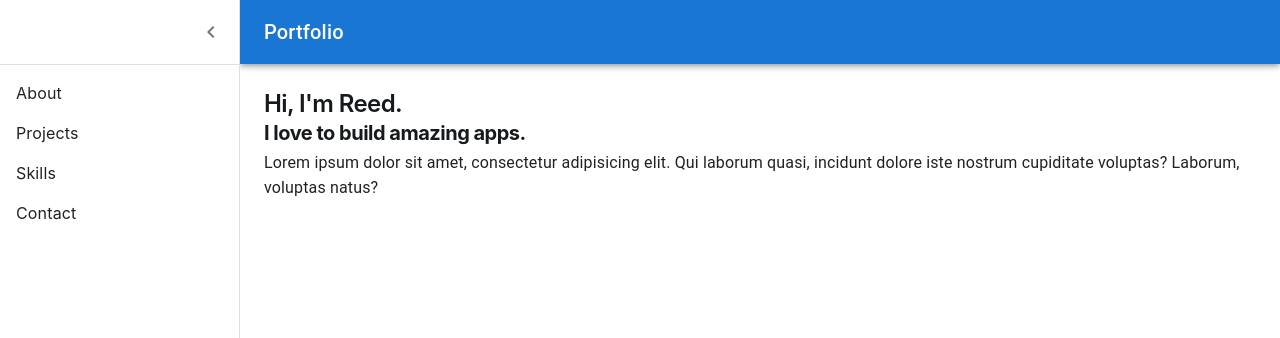
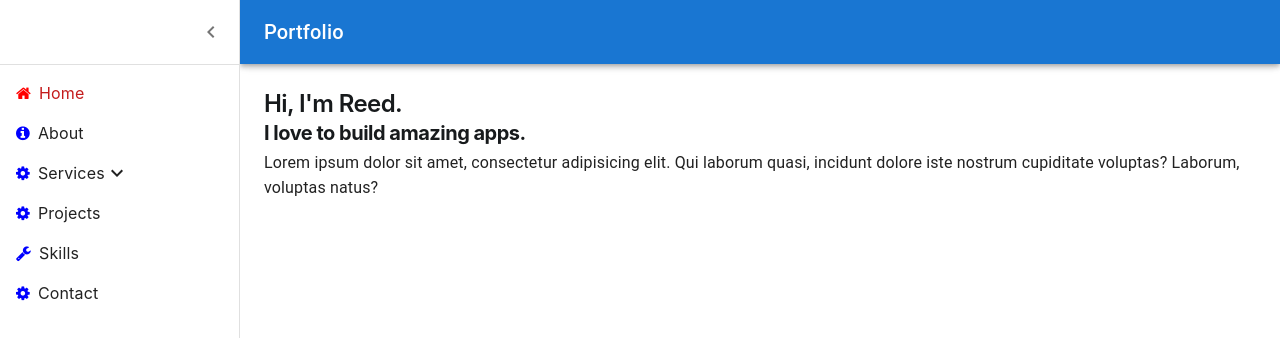
Before and after one commit to keeba/portfolio, a React (Create React App) app: page / in a window 1280 px wide. Shown: the top 338 px of the page. Built offline with nearby package versions, Linux system fonts and the light colour scheme.

Commit message:
nested routes

```diff
--- a/public/index.html
+++ b/public/index.html
@@ -15,6 +15,7 @@
       user's mobile device or desktop. See https://developers.google.com/web/fundamentals/web-app-manifest/
     -->
     <link rel="manifest" href="%PUBLIC_URL%/manifest.json" />
+    <link rel="stylesheet" href="https://cdnjs.cloudflare.com/ajax/libs/font-awesome/4.7.0/css/font-awesome.min.css">
     <!--
       Notice the use of %PUBLIC_URL% in the tags above.
       It will be replaced with the URL of the `public` folder during the build.
--- /dev/null
+++ b/src/components/route.js
@@ -0,0 +1,21 @@
+import { Link as RouterLink } from 'react-router-dom';
+import Link from '@mui/joy/Link';
+import ListItemButton from '@mui/material/ListItemButton';
+import ExpandLess from '@mui/icons-material/ExpandLess';
+import ExpandMore from '@mui/icons-material/ExpandMore';
+
+export default function Route({route, open, pathName, handleClick}) {
+    const getTabColor = (path) => {
+        return path == pathName ? 'danger' : 'info';
+    }
+    const getIconColor = (path) => {
+        return path == pathName ? 'red' : 'blue';
+    }
+    return (
+        <ListItemButton key={route.id} disablePadding>
+            <i className={route.icon} style={{color: getIconColor(route.url)}} aria-hidden="true"></i>
+            <Link sx={{pl: 1 }} underline="hover" color={getTabColor(route.url)} to={route.url} component={RouterLink}>{route.label}</Link>
+            { (route.subMenuItems) && (open ? <ExpandLess onClick={() => {handleClick(route.id)}}/> : <ExpandMore onClick={() => {handleClick(route.id)}}/>)}
+        </ListItemButton>
+    );
+}
--- a/src/components/sidebar.js
+++ b/src/components/sidebar.js
@@ -1,6 +1,4 @@
 import * as React from 'react';
-import { Link as RouterLink } from 'react-router-dom';
-import Link from '@mui/joy/Link';
 import { styled } from '@mui/material/styles';
 import Drawer from '@mui/material/Drawer';
 import List from '@mui/material/List';
@@ -8,9 +6,9 @@ import Divider from '@mui/material/Divider';
 import IconButton from '@mui/material/IconButton';
 import ChevronLeftIcon from '@mui/icons-material/ChevronLeft';
 import ChevronRightIcon from '@mui/icons-material/ChevronRight';
-import ListItem from '@mui/material/ListItem';
-import ListItemButton from '@mui/material/ListItemButton';
-import {routes} from '../api';
+import routes from '../menu.json';
+import Collapse from '@mui/material/Collapse';
+import Route from './route';
 
 const drawerWidth = 240;
 
@@ -24,10 +22,12 @@ const DrawerHeader = styled('div')(({ theme }) => ({
 }));
 
 export default function SideBar({theme, open, handleDrawerClose, pathName}) {
-  const getTabColor = (path) => {
-    console.log(path, pathName);
-    return path == pathName ? 'danger' : 'info';
-  }
+  const [hOpen, setOpen] = React.useState({});
+  const handleClick = (id) => {
+    const val = !hOpen[id];
+    setOpen({...hOpen, [id]: val });
+  };
+
   return (
     <Drawer
     sx={{
@@ -48,14 +48,34 @@ export default function SideBar({theme, open, handleDrawerClose, pathName}) {
             </IconButton>
         </DrawerHeader>
         <Divider />
-        <List>
-            {routes.map(({name, path}, index) => (
-                <ListItem key={name} disablePadding>
-                    <ListItemButton>
-                        <Link underline="hover" color={getTabColor(path)} to={path} component={RouterLink}>{name}</Link>
-                    </ListItemButton>
-                </ListItem>
-            ))}
+        <List key="list1">
+            {
+              routes.map((route, index) => (
+                <>
+                  <Route route={route} pathName={pathName} open={hOpen[route.id]} handleClick={handleClick}/>
+                  {(route.subMenuItems && route.subMenuItems.length > 0) &&
+                    <Collapse key="collapse1" in={hOpen[route.id]} timeout="auto" unmountOnExit>
+                      <List key="list2" component="div" disablePadding sx={{pl:3}}>
+                        {route.subMenuItems.map((subRoute, index) => (
+                          <>
+                            <Route route={subRoute} pathName={pathName} open={hOpen[subRoute.id]} handleClick={handleClick}/>
+                            {(subRoute.subMenuItems && subRoute.subMenuItems.length > 0) &&
+                              <Collapse key="collapse2" in={hOpen[subRoute.id]}>
+                                <List key="list3" component="div" disablePadding timeout="auto" unmountOnExit sx={{pl:3}}>
+                                  {subRoute.subMenuItems.map((subsubRoute, index) => (
+                                      <Route route={subsubRoute} pathName={pathName}/>
+                                  ))}
+                                </List>
+                              </Collapse>
+                            }
+                            </>
+                        ))}
+                      </List>
+                    </Collapse>
+                  }
+                </>
+              ))
+            }
         </List>
     </Drawer>
   );
--- /dev/null
+++ b/src/menu.json
@@ -0,0 +1,60 @@
+[
+    {
+        "id" : 1,
+        "label": "Home",
+        "icon": "fa fa-home",
+        "url": "/"
+    },
+    {
+        "id" : 2,
+        "label": "About",
+        "url": "/about",
+        "icon" : "fa fa-info-circle"
+    },
+    {
+        "id" : 3,
+        "label":"Services",
+        "icon": "fa fa-cog",
+        "url": "/services",
+        "subMenuItems": [
+            {
+            "id" : 4,
+            "label" : "Service 1",
+            "icon": "fa fa-wrench",
+            "url": "/services/service-1"
+            },
+            {
+                "id" : 5,
+                "label" : "Service 2",
+                "icon" : "fa fa-wrench",
+                "url" : "/services/service-2",
+                "subMenuItems": [
+                    {
+                    "id" : 6,
+                    "label" : "Service 2a",
+                    "icon": "fa fa-wrench",
+                    "url": "/services/service-2a"
+                    }
+                ]
+            }
+        ]
+    },
+    {
+        "id": 7,
+        "label": "Projects",
+        "url": "/projects",
+        "icon": "fa fa-cog"
+    },
+    {
+        "id": 8,
+        "label": "Skills",
+        "url": "/skills",
+        "icon": "fa fa-wrench"
+    },
+    {
+        "id" : 9,
+        "label": "Contact",
+        "url": "/contact",
+        "icon" : "fa fa-cog"
+    }
+]
--- a/src/routes/about.js
+++ b/src/routes/about.js
@@ -15,6 +15,5 @@ export default function About() {
         Laborum, voluptas natus?
       </Typography>
     </Box>
-
   );
 }
```
